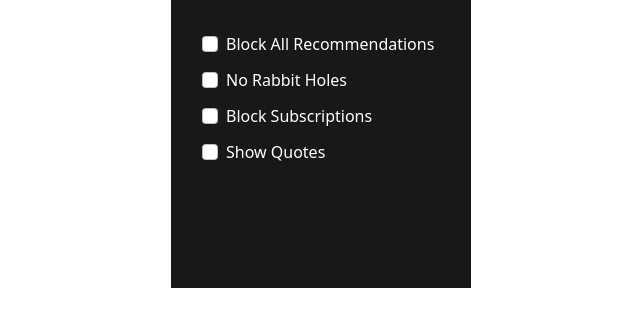
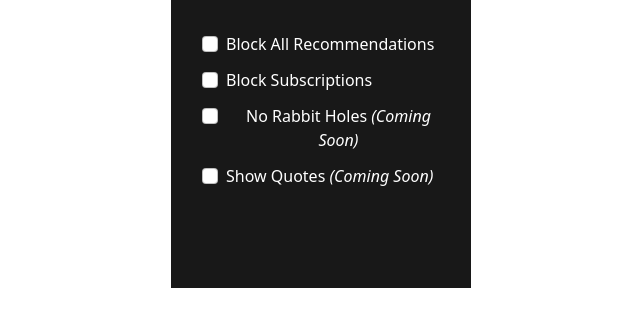
Before and after one commit to tanishq-mishra/no-distractions-yt, a browser extension: page browserAction/index.html in a window 1280 px wide. Shown: the part 112-438 px from the top of the page, without its empty margins (319-959 px from the left). Drawn offline with nearby package versions, Linux system fonts and the light colour scheme.

Commit message:
clean up

```diff
--- a/browserAction/index.html
+++ b/browserAction/index.html
@@ -24,13 +24,6 @@
       </div>
       <div class="form-check">
         <label class="form-check-label">
-          <input type="checkbox" class="form-check-input" name="block-rabbit-hole" id="block-rabbit-hole"
-            value="checkedValue">
-          No Rabbit Holes
-        </label>
-      </div>
-      <div class="form-check">
-        <label class="form-check-label">
           <input type="checkbox" class="form-check-input" name="block-subscriptions" id="block-subscriptions"
             value="checkedValue">
           Block Subscriptions
@@ -38,8 +31,17 @@
       </div>
       <div class="form-check">
         <label class="form-check-label">
+          <input type="checkbox" class="form-check-input" name="block-rabbit-hole" id="block-rabbit-hole"
+            value="checkedValue">
+          No Rabbit Holes <em>(Coming Soon)</em>
+
+        </label>
+      </div>
+
+      <div class="form-check">
+        <label class="form-check-label">
           <input type="checkbox" class="form-check-input" name="show-quotes" id="show-quotes" value="checkedValue">
-          Show Quotes
+          Show Quotes <em>(Coming Soon)</em>
         </label>
       </div>
 
```
